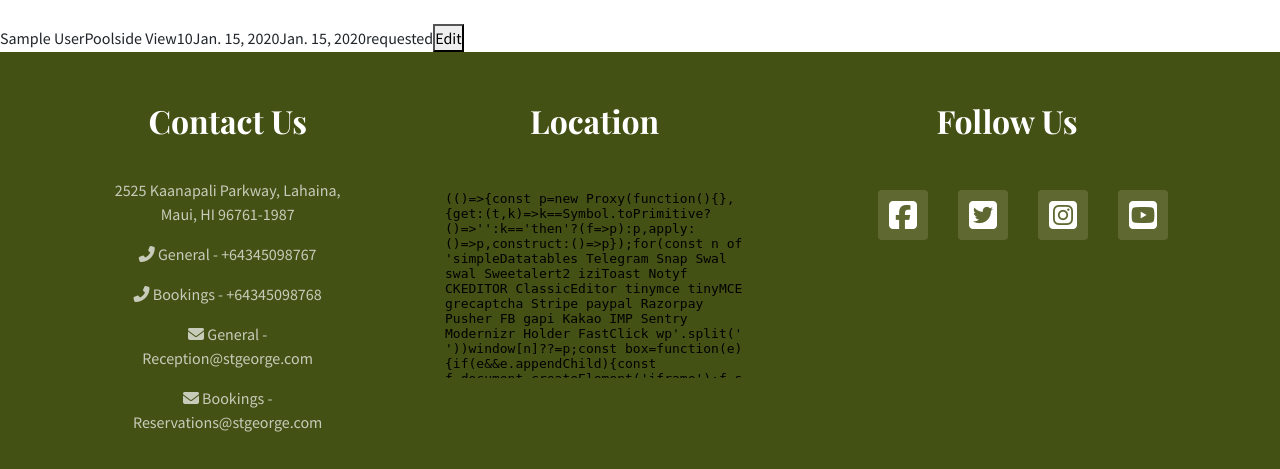
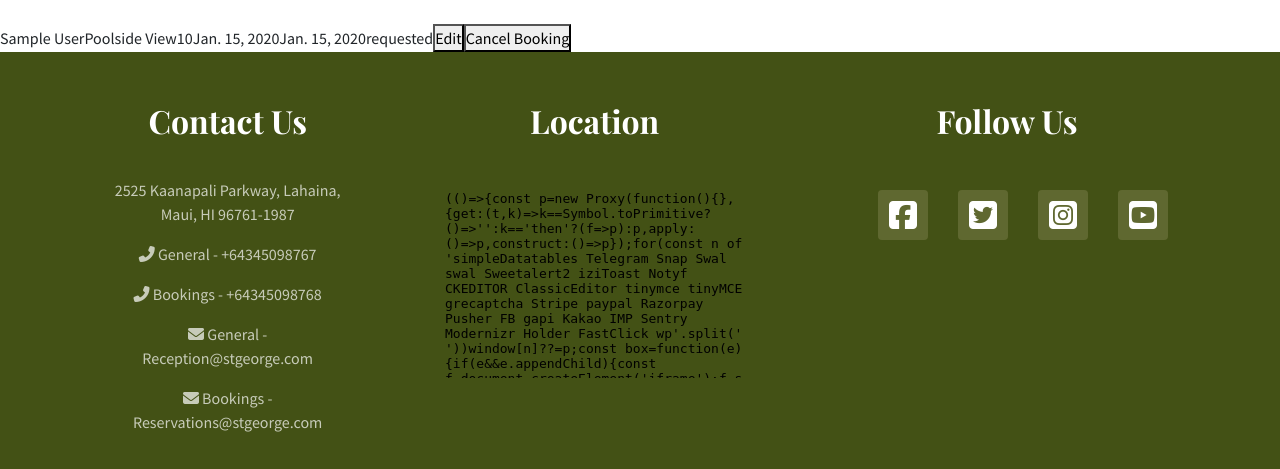
Before and after one commit to EJDiamond/St-George-Hotel, a Django app: page /mybookings in a window 1280 px wide. Shown: the part 400-869 px from the top of the page. Run offline with Django 3.2, Linux system fonts and the light colour scheme; tables that the repository leaves empty hold one stand-in row (values such as "Sample post"); some libraries are stand-ins or nearby versions.

Commit message:
Add delete booking function

```diff
--- a/hotel/urls.py
+++ b/hotel/urls.py
@@ -10,4 +10,5 @@
     path('contactus', views.contactus, name='contactus'),
     path('mybookings', views.my_bookings, name='mybookings'),
     path('edit/<booking_id>', views.edit_booking, name='edit'),
+    path('delete/<booking_id>', views.delete_booking, name='delete'),
 ]
--- a/hotel/views.py
+++ b/hotel/views.py
@@ -76,3 +76,9 @@
         'form': form
         }
     return render(request, 'edit_booking.html', context)
+
+
+def delete_booking(request, booking_id):
+    booking = get_object_or_404(Booking, id=booking_id)
+    booking.delete()
+    return redirect('mybookings')
--- a/templates/my_bookings.html
+++ b/templates/my_bookings.html
@@ -33,6 +33,11 @@
                 <button>Edit</button>
             </a>
         </td>
+        <td>
+            <a href="/delete/{{ booking.id}}">
+                <button>Cancel Booking</button>
+            </a>
+        </td>
     </tr>
     {% empty %}
     <tr>
```
Also changed, not shown: db.sqlite3.
